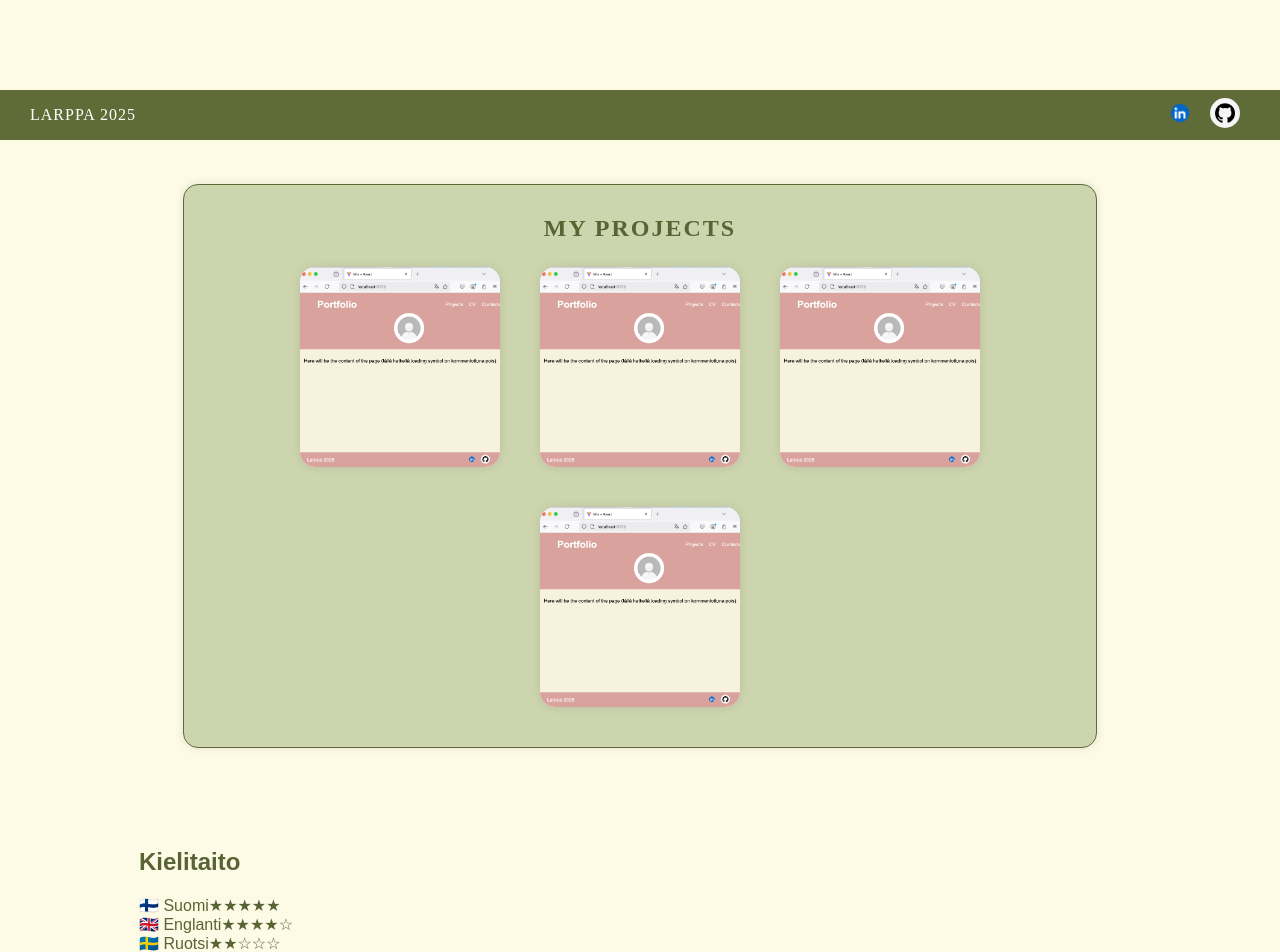
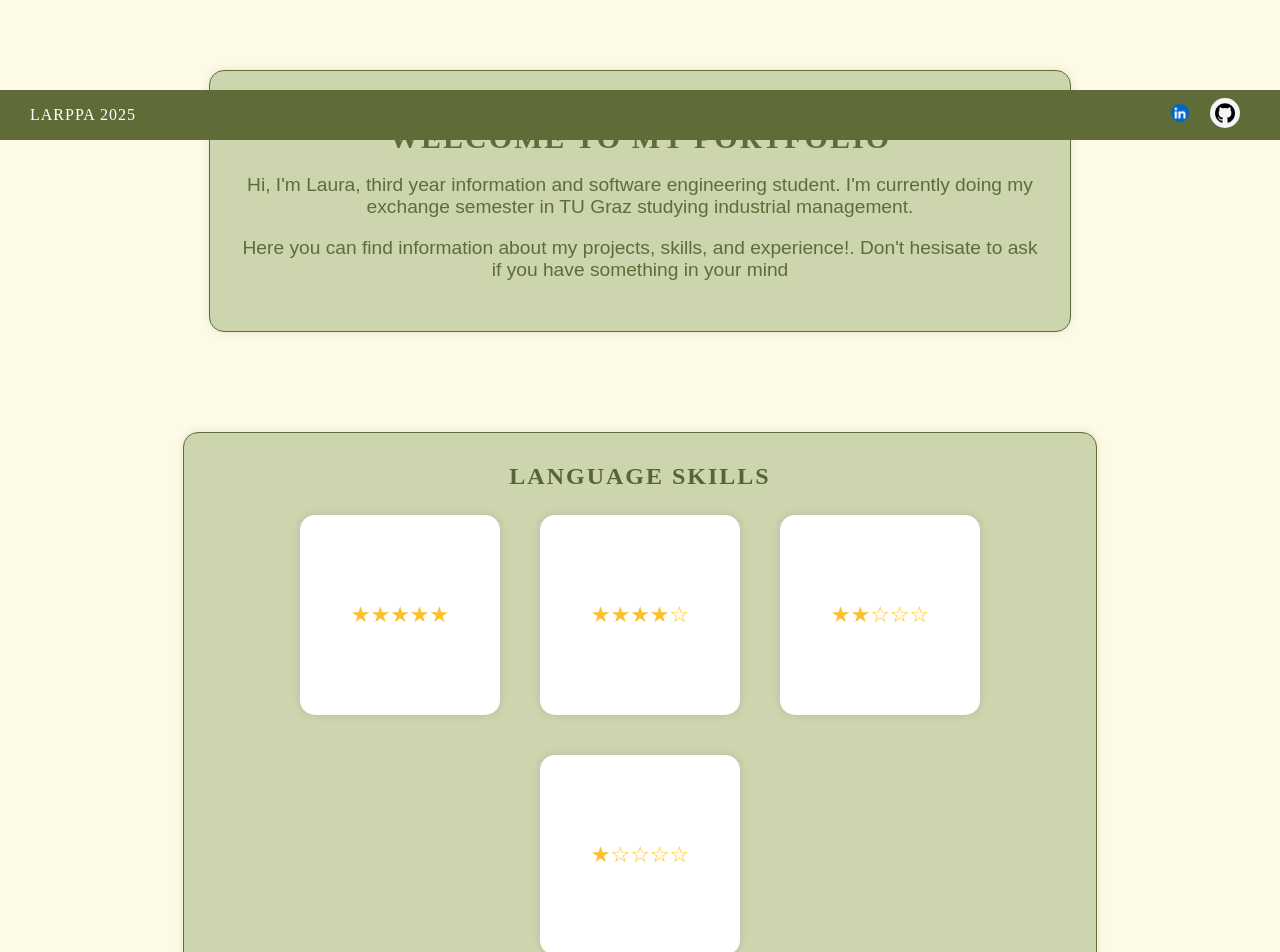
Before and after one commit to lehtio/portfolio, a React (Vite) app in the folder portfolio/: page / in a window 1280 px wide. Shown: the part 660-1612 px from the top of the page. Built offline with nearby package versions, Linux system fonts and the light colour scheme.

Commit message:
infobox ja uusi languageskills boksi

```diff
--- a/portfolio/package.json
+++ b/portfolio/package.json
@@ -12,7 +12,8 @@
   "dependencies": {
     "react": "^19.0.0",
     "react-dom": "^19.0.0",
-    "react-icons": "^5.5.0"
+    "react-icons": "^5.5.0",
+    "react-router-dom": "^7.3.0"
   },
   "devDependencies": {
     "@eslint/js": "^9.21.0",
--- a/portfolio/src/App.jsx
+++ b/portfolio/src/App.jsx
@@ -1,9 +1,11 @@
-import { useState } from "react";
+
 import Header from "./components/Header.jsx";
 import Footer from "./components/Footer.jsx";
+import InfoBox from "./components/InfoBox.jsx";
 import LoadingScreen from "./components/LoadingScreen.jsx";
 import Projects from "./components/Projects.jsx";
 import KieliTaito from "./components/KieliTaito.jsx";
+import LanguageSkills from "./components/LanguageSkills.jsx";
 import "./App.css";
 
 
@@ -12,13 +14,14 @@ function App() {
     <div>
       <Header />
       <div className="main-content">
-      <h1>Portfoliojuttuja</h1>
       <LoadingScreen />
+      <InfoBox />
 
-      {/*<LoadingScreen /> */}
-      <p>Here will be the content of the page (tällä hetkellä loading symbol on kommentoituna pois)</p>
+
+      <LanguageSkills />
+      <KieliTaito />
       <Projects />
-      <KieliTaito />
+
       </div>
       <Footer />
     </div>
--- /dev/null
+++ b/portfolio/src/components/InfoBox.jsx
@@ -0,0 +1,14 @@
+import "../styles/InfoBox.css";
+
+export default function InfoBox() {
+  return (
+    <div className="info-box">
+      <h1>Welcome to my portfolio</h1>
+      <p>
+        Hi, I'm Laura, third year information and software engineering student. I'm currently doing my
+        exchange semester in TU Graz studying industrial management.
+      </p>
+      <p>Here you can find information about my projects, skills, and experience!. Don't hesisate to ask if you have something in your mind</p>
+    </div>
+  );
+}
--- /dev/null
+++ b/portfolio/src/components/LanguageSkills.jsx
@@ -0,0 +1,29 @@
+import "../styles/LanguageSkills.css";
+
+const languages = [
+  { name: "Suomi", flag: "🇫🇮", level: 5 },
+  { name: "Englanti", flag: "🇬🇧", level: 4 },
+  { name: "Ruotsi", flag: "🇸🇪", level: 2 },
+  { name: "Saksa", flag: "🇩🇪", level: 1 },
+];
+
+export default function LanguageSkill() {
+  return (
+    <div className="main-card">
+      <span className="title">Language Skills</span>
+      <div className="cards">
+        {languages.map((language, index) => (
+          <div className="card" key={index}>
+            <span className="card-title">{language.flag} {language.name}</span>
+            <div className="card-body">
+              <span className="stars">
+                {"★".repeat(language.level)}
+                {"☆".repeat(5 - language.level)}
+              </span>
+            </div>
+          </div>
+        ))}
+      </div>
+    </div>
+  );
+}
--- /dev/null
+++ b/portfolio/src/styles/InfoBox.css
@@ -0,0 +1,22 @@
+.info-box {
+    background-color: #ccd5ae; /* Vihreä tausta */
+    color: #606c38;
+    padding: 30px;
+    max-width: 800px;
+    text-align: center;
+    border-radius: 15px;
+    box-shadow: 0 0 10px rgba(0, 0, 0, 0.1);
+    font-size: 1.2rem;
+    margin-bottom: 40px; /* Jättää tilaa seuraavalle osalle */
+    border: 1px solid #606c38;
+    margin: 50px auto;
+    margin-bottom: 100px;
+  }
+  .info-box h1 {
+    font-size: 30px;
+    font-family: Kingdom; /* Kingdom fontti käyttöön */
+    text-transform: uppercase; /* Muuttaa isoksi */
+    letter-spacing: 2px; /* Kirjainten väliin tilaa */
+    font-weight: bold;
+    margin-bottom: 15px;
+  }
--- a/portfolio/src/styles/KieliTaito.css
+++ /dev/null
@@ -1,23 +0,0 @@
-.languagecontainer {
-    display: flex;
-    flex-direction: column;
-    margin: 10px 0;
-    margin-bottom: 40px
-  }
-
-  .language {
-    font-size: 18px;
-    margin: 10px 0;
-    display: flex;
-    justify-content: space-between;
-    align-items: center;
-  }
-
-  .flag {
-    font-size: 22px;
-  }
-
-  .stars {
-    font-size: 22px;
-    color: #fbc02d; /* Keltainen tähtiväri */
-  }
--- /dev/null
+++ b/portfolio/src/styles/LanguageSkills.css
@@ -0,0 +1,30 @@
+.language-card {
+  background: white;
+  border-radius: 10px;
+  box-shadow: 0 4px 8px rgba(0, 0, 0, 0.1);
+  padding: 15px;
+  margin: 10px;
+  text-align: center;
+  width: 200px;
+  display: flex;
+  flex-direction: column;
+  align-items: center;
+}
+
+.language-title {
+  font-size: 20px;
+  font-weight: bold;
+  margin-bottom: 10px;
+  display: flex;
+  align-items: center;
+  gap: 15px;
+}
+
+.flag {
+  font-size: 24px;
+}
+
+.stars {
+  font-size: 22px;
+  color: #fbc02d; /* Keltainen tähtiväri */
+}
```
Also changed, not shown: 1 other file (tests, documents, lock files or other folders).
